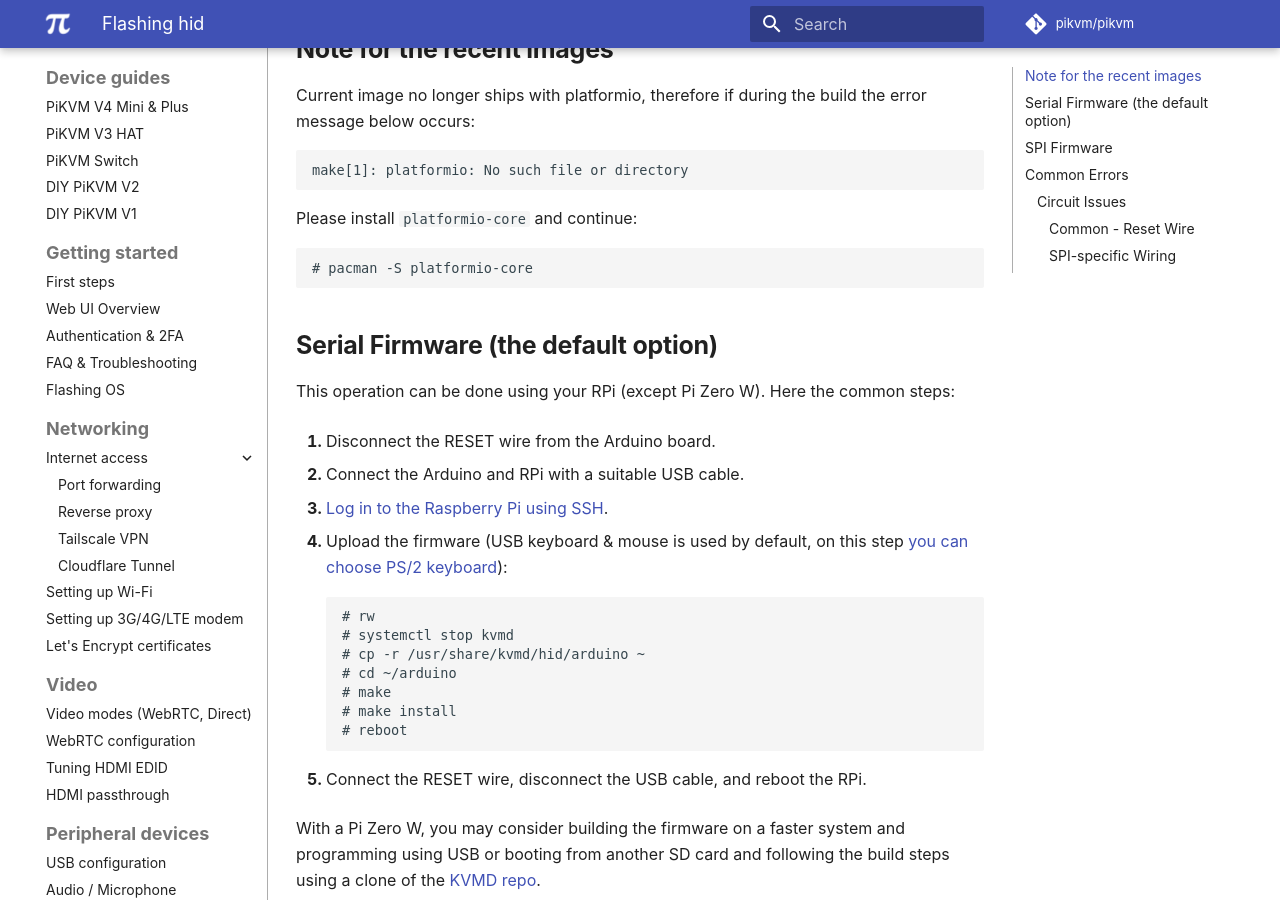
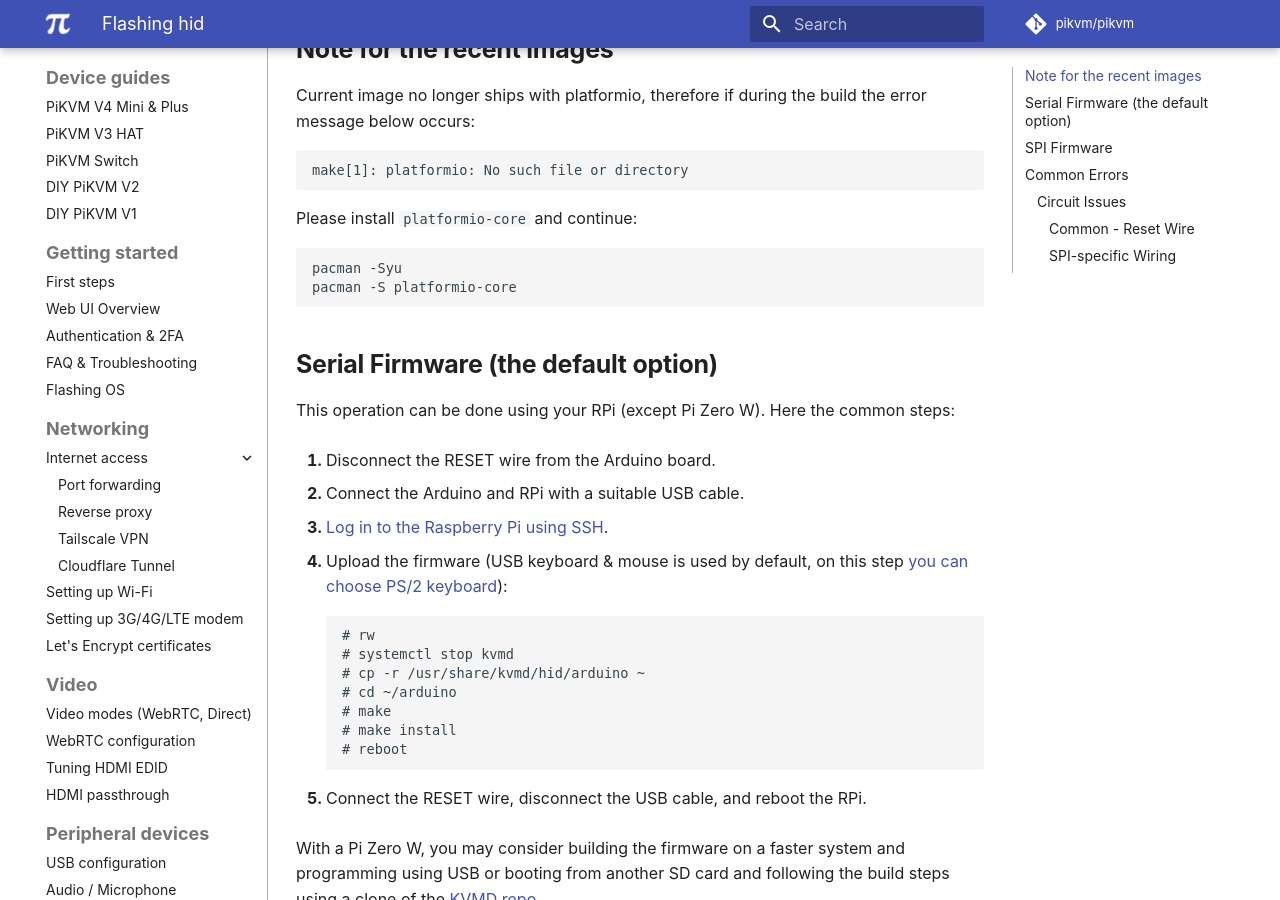
Before and after one commit to pikvm/pikvm, an MkDocs documentation site: the page built from docs/flashing_hid.md, in a window 1280 px wide and 900 px high, scrolled down 307 px. Built offline with MkDocs 1.6.1 and Material for MkDocs 9.7.7, drawn with Linux system fonts in a browser that asks for light colours; some web fonts are replaced; comment, search, counter and statistics services are not loaded.

Commit message:
Update flashing_hid.md

````diff
--- a/docs/flashing_hid.md
+++ b/docs/flashing_hid.md
@@ -15,8 +15,9 @@
 
 Please install `platformio-core` and continue:
 
-```
-# pacman -S platformio-core
+```shell
+pacman -Syu
+pacman -S platformio-core
 ```
 
 ## Serial Firmware (the default option)
````
